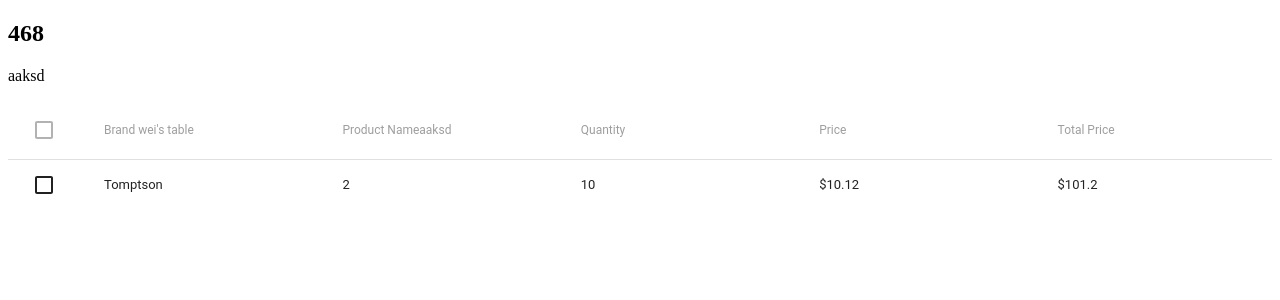
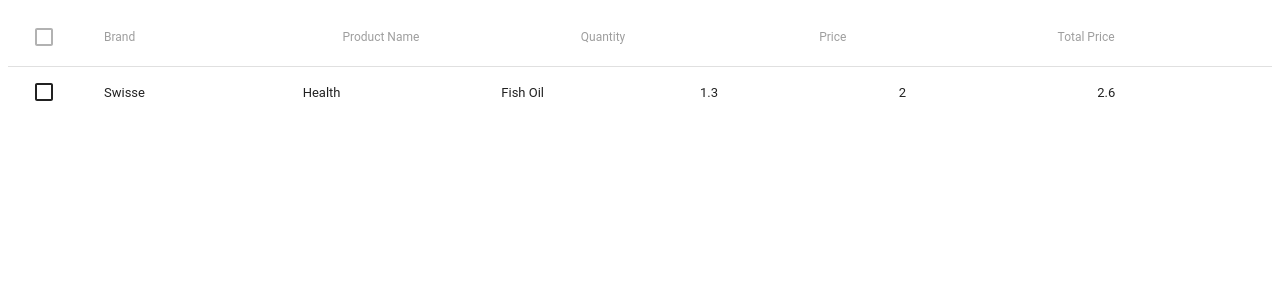
Before and after one commit to badbadgao/salemanager, a React (Create React App) app: page / in a window 1280 px wide. Shown: the top 300 px of the page. Built offline with nearby package versions, Linux system fonts and the light colour scheme.

Commit message:
Add redux

```diff
--- a/src/App.js
+++ b/src/App.js
@@ -1,17 +1,30 @@
 // @flow
 import React from 'react';
+import { Provider } from 'react-redux';
 import MuiThemeProvider from 'material-ui/styles/MuiThemeProvider';
+import { createStore, applyMiddleware } from 'redux';
+import { createLogger } from 'redux-logger';
+import thunk from 'redux-thunk';
 
-import Table from 'containers/Table';
+import appReducers from 'reducers';
+import PurchaseOrders from 'containers/PurchasOrders';
+
+const middleware = [thunk, createLogger()];
+// if (process.env.NODE_ENV === 'production') {
+//   middleware.push(createLogger());
+// }
+
+const store = createStore(
+  appReducers,
+  applyMiddleware(...middleware),
+);
 
 const App = () => (
-  <div>
+  <Provider store={store}>
     <MuiThemeProvider>
-      <Table
-        name="wei's table"
-      />
+      <PurchaseOrders />
     </MuiThemeProvider>
-  </div>
+  </Provider>
 );
 
 export default App;
--- /dev/null
+++ b/src/api/datasource.js
@@ -0,0 +1,15 @@
+const PurchaseOrders = {
+  data: [
+    {
+      id: 1,
+      brand: 'Swisse',
+      categoryType: 'Health',
+      productName: 'Fish Oil',
+      price: 1.3,
+      quantity: 2,
+      totolPrice: 2.6,
+    },
+  ],
+};
+
+export default PurchaseOrders;
--- /dev/null
+++ b/src/api/index.js
@@ -0,0 +1,8 @@
+import PurchaseOrders from './datasource';
+
+export const getPurchaseOrders = () => new Promise((resolve) => {
+  setTimeout(() => {
+    console.log('get purchase orders');
+    resolve(PurchaseOrders);
+  }, 100);
+});
--- /dev/null
+++ b/src/containers/PurchasOrders/index.js
@@ -0,0 +1,84 @@
+// @flow
+
+import React from 'react';
+import { connect } from 'react-redux';
+import { bindActionCreators } from 'redux';
+import { map, keys } from 'lodash';
+import {
+  Table,
+  TableBody,
+  TableHeader,
+  TableHeaderColumn,
+  TableRow,
+  TableRowColumn,
+} from 'material-ui/Table';
+
+import { getPurchaseOrders } from 'reducers/purchaseorders/actions';
+
+type Props = {
+  tableData?: Object,
+  actions: Object,
+};
+
+class PurchaseOrders extends React.Component<Props> {
+  static defaultProps = {
+    tableData: {},
+  };
+
+  componentWillMount() {
+    this.props.actions.getPurchaseOrders();
+  }
+
+  render() {
+    const tableRowsComponent = map(this.props.tableData.data, (rowData) => {
+      const RowCommponent = map(keys(rowData), (keyValue) => {
+        if (keyValue !== 'id') {
+          return (
+            <TableRowColumn key={keyValue}>
+              {rowData[keyValue]}
+            </TableRowColumn>
+          );
+        }
+
+        return undefined;
+      });
+
+      return (
+        <TableRow key={rowData.id}>
+          {RowCommponent}
+        </TableRow>
+      );
+    });
+
+    return (
+      <div>
+        <Table>
+          <TableHeader>
+            <TableRow>
+              <TableHeaderColumn>Brand </TableHeaderColumn>
+              <TableHeaderColumn>Product Name</TableHeaderColumn>
+              <TableHeaderColumn>Quantity</TableHeaderColumn>
+              <TableHeaderColumn>Price</TableHeaderColumn>
+              <TableHeaderColumn>Total Price</TableHeaderColumn>
+            </TableRow>
+          </TableHeader>
+          <TableBody>
+            {tableRowsComponent}
+          </TableBody>
+        </Table>
+      </div>
+    );
+  }
+}
+
+const mapStateToProps = state => ({
+  tableData: state.purchaseorders.tableData,
+});
+
+const mapDispatchToProps = dispatch => ({
+  actions: bindActionCreators({
+    getPurchaseOrders,
+  }, dispatch),
+});
+
+export default connect(mapStateToProps, mapDispatchToProps)(PurchaseOrders);
--- a/src/containers/Table/constant.js
+++ /dev/null
@@ -1,4 +0,0 @@
-// @flow
-export const ME_SET: string = 'Weiwei';
-
-export const s = '';
--- /dev/null
+++ b/src/reducers/index.js
@@ -0,0 +1,9 @@
+import { combineReducers } from 'redux';
+
+import purchaseorders from './purchaseorders/reducer';
+
+const appReducers = combineReducers({
+  purchaseorders,
+});
+
+export default appReducers;
--- /dev/null
+++ b/src/reducers/purchaseorders/actions.js
@@ -0,0 +1,14 @@
+import * as api from 'api';
+import * as constant from './constant';
+
+export const setPurcahseOrderTableData = purchaseOrders => ({
+  type: constant.SET_PURCHASE_ORDERS,
+  payload: purchaseOrders,
+});
+
+export const getPurchaseOrders = () => (dispatch) => {
+  api.getPurchaseOrders().then((response) => {
+    console.log(response);
+    dispatch(setPurcahseOrderTableData(response));
+  });
+};
--- /dev/null
+++ b/src/reducers/purchaseorders/constant.js
@@ -0,0 +1,5 @@
+export const GET_PURCHASE_ORDERS = 'GET_PURCHASE_ORDERS';
+
+export const SET_PURCHASE_ORDERS = 'SET_PURCHASE_ORDERS';
+
+export const GET_SUPPLIERS = 'GET_SUPPLIERS';
--- /dev/null
+++ b/src/reducers/purchaseorders/initialState.js
@@ -0,0 +1,3 @@
+export default {
+  tableData: {},
+};
--- /dev/null
+++ b/src/reducers/purchaseorders/reducer.js
@@ -0,0 +1,14 @@
+import initialState from './initialState';
+import * as constant from './constant';
+
+export default (state = initialState, action) => {
+  switch (action.type) {
+    case constant.SET_PURCHASE_ORDERS:
+      return {
+        ...state,
+        tableData: action.payload,
+      };
+    default:
+      return state;
+  }
+};
```
Also changed, not shown: src/containers/Table/MVTableRowColumn/index.js (added, +32 -0 lines), src/reducers/purchaseorders/index.js (added, +7 -0 lines), 1 other file (tests, documents, lock files or other folders).
